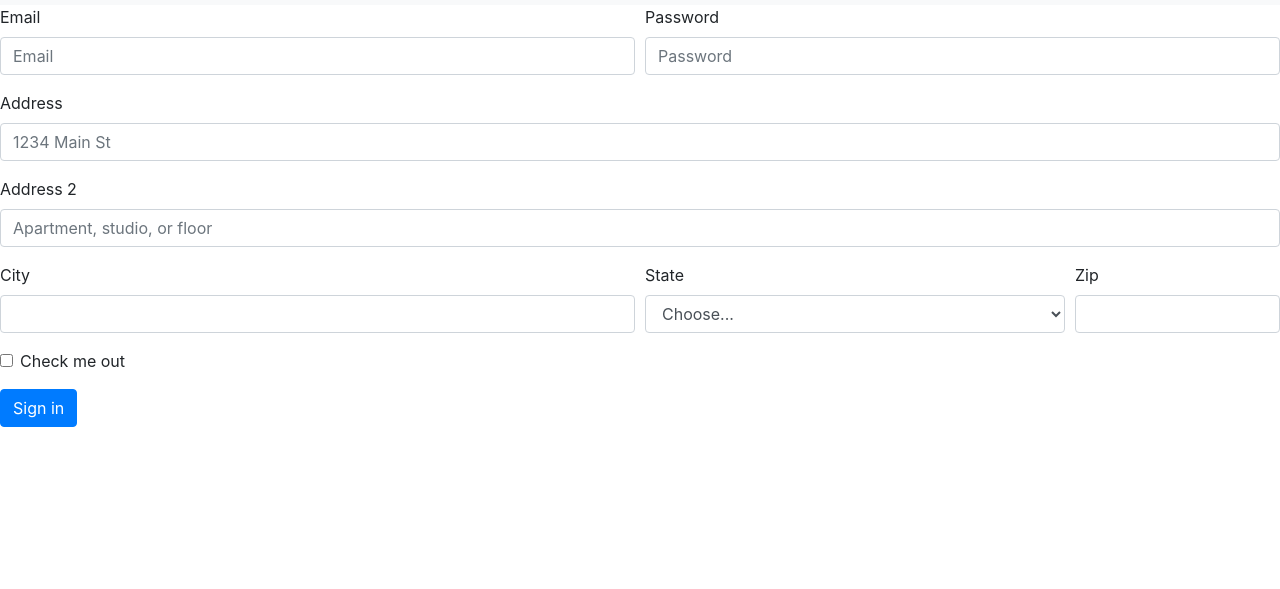
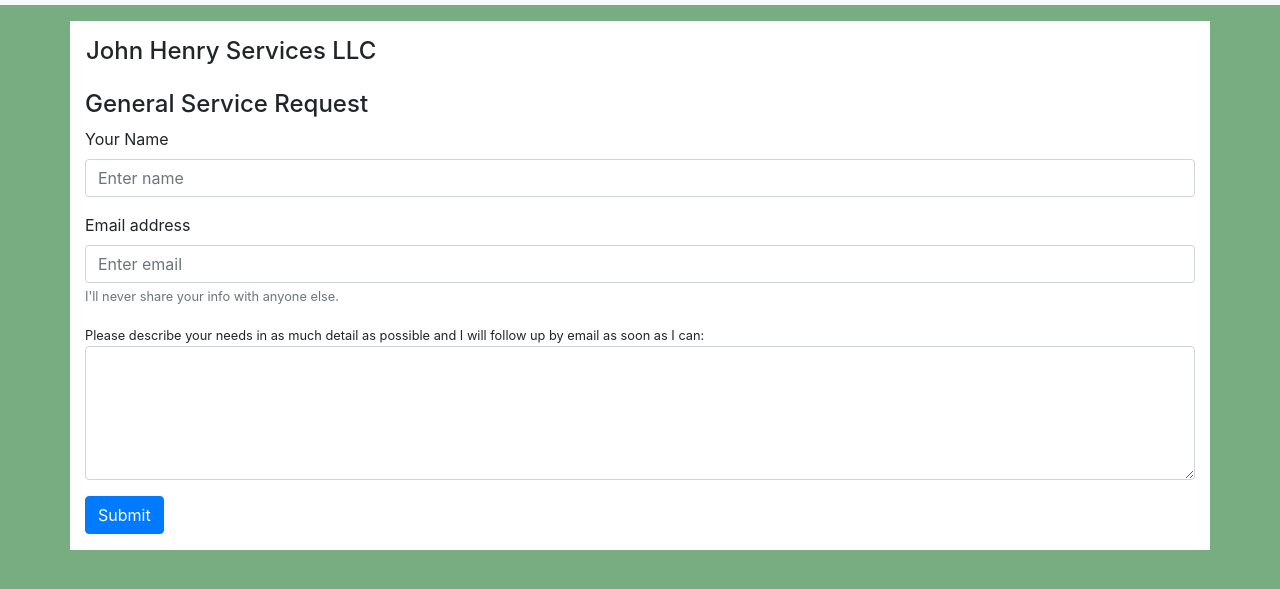
Before and after one commit to jhff24/website, a plain HTML site: page serviceRequestForm.html in a window 1280 px wide. Shown: the part 51-640 px from the top of the page. Drawn offline with nearby package versions, Linux system fonts and the light colour scheme.

Commit message:
service form

```diff
--- a/serviceRequestForm.html
+++ b/serviceRequestForm.html
@@ -2,6 +2,7 @@
 <html lang="en" dir="ltr">
     <head>
         <meta charset="utf-8">
+        <link rel="stylesheet" href="/css/pages.css">
         <title>Request My Help</title>
 
         <!--ensures proper mobile rendering and touch zoom-->
@@ -33,52 +34,40 @@
 
         </div>
 
-        <form>
-            <div class="form-row">
-                <div class="form-group col-md-6">
-                    <label for="inputEmail4">Email</label>
-                    <input type="email" class="form-control" id="inputEmail4" placeholder="Email">
+        <div class="container">
+            <div class="row p-3 mt-3">
+                <h4>John Henry Services LLC</h4>
+            </div>
+            <div class="row">
+                <div class="col-lg-12">
+                    <h4>General Service Request</h4>
+                    <form class="serviceRequest" id="tutorRequest">
+                        <div class="form-group">
+                            <label for="inputName">Your Name</label>
+                            <input type="text" class="form-control" id="inputName" aria-describedby="inputName" placeholder="Enter name">
+                        </div>
+                        <div class="form-group">
+                            <label for="inputEmail">Email address</label>
+                            <input type="email" class="form-control" id="inputEmail" aria-describedby="emailHelp" placeholder="Enter email">
+                            <small id="inputEmail" class="form-text text-muted">I'll never share your info with anyone else.</small>
+                        </div>
+
+                        <div class="form-group">
+                            <small for="tutorNeeds">Please describe your needs in as much detail as possible and I will follow up by email as soon as I can:</small>
+                            <textarea name="tutorNeeds" class="lg-textarea form-control" rows="5">
+                            </textarea>
+                        </div>
+                        <div class="form-group">
+                            <button type="submit" class="btn btn-primary">Submit</button>
+                        </div>
+
+
+                    </form>
                 </div>
-                <div class="form-group col-md-6">
-                    <label for="inputPassword4">Password</label>
-                    <input type="password" class="form-control" id="inputPassword4" placeholder="Password">
-                </div>
+
             </div>
-            <div class="form-group">
-                <label for="inputAddress">Address</label>
-                <input type="text" class="form-control" id="inputAddress" placeholder="1234 Main St">
-            </div>
-            <div class="form-group">
-                <label for="inputAddress2">Address 2</label>
-                <input type="text" class="form-control" id="inputAddress2" placeholder="Apartment, studio, or floor">
-            </div>
-            <div class="form-row">
-                <div class="form-group col-md-6">
-                    <label for="inputCity">City</label>
-                    <input type="text" class="form-control" id="inputCity">
-                </div>
-                <div class="form-group col-md-4">
-                    <label for="inputState">State</label>
-                    <select id="inputState" class="form-control">
-                        <option selected>Choose...</option>
-                        <option>...</option>
-                    </select>
-                </div>
-                <div class="form-group col-md-2">
-                    <label for="inputZip">Zip</label>
-                    <input type="text" class="form-control" id="inputZip">
-                </div>
-            </div>
-            <div class="form-group">
-                <div class="form-check">
-                    <input class="form-check-input" type="checkbox" id="gridCheck">
-                    <label class="form-check-label" for="gridCheck">
-                        Check me out
-                    </label>
-                </div>
-            </div>
-            <button type="submit" class="btn btn-primary">Sign in</button>
-        </form>
+        </div>
+
 
 
 
```
